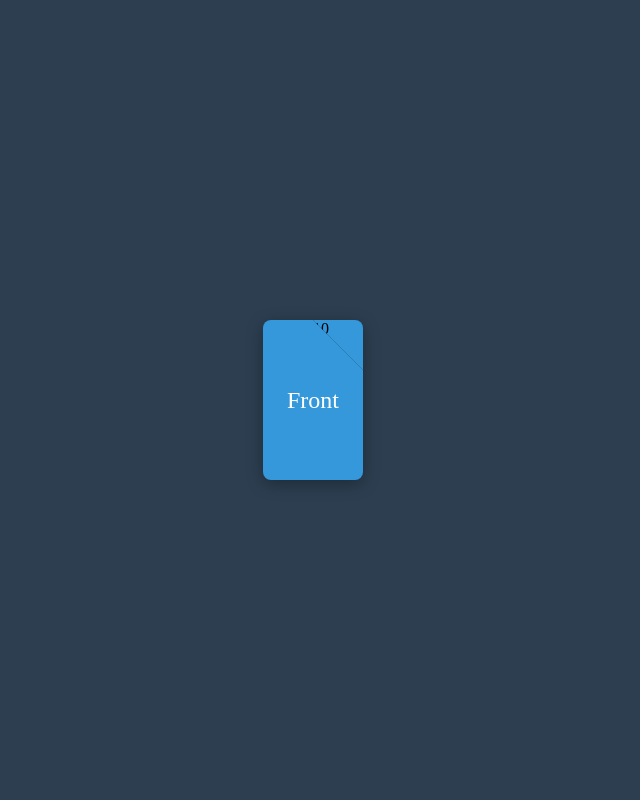
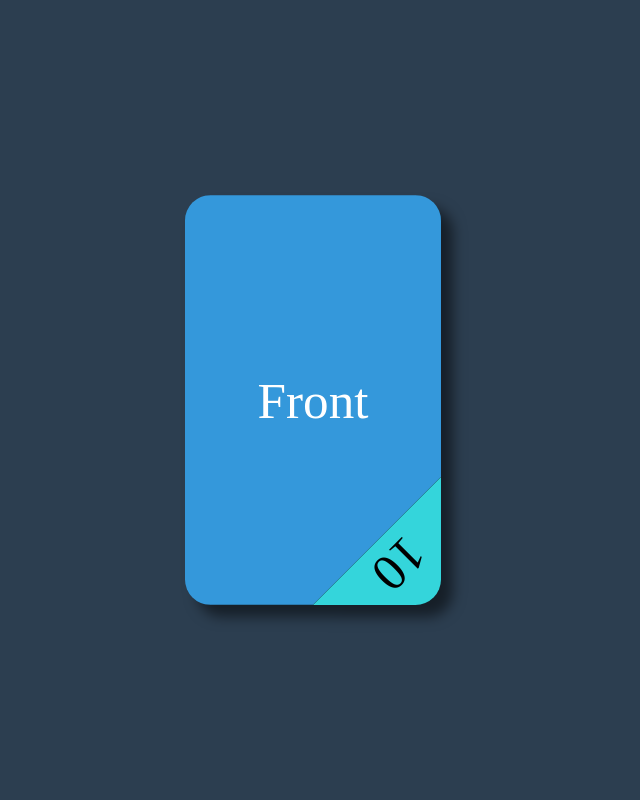
Before and after one commit to pcarioufr/tapis-vert, a Flask app: template services/webapp/flask/app/templates/test/cardt.jinja in a window 1280 px wide. Shown: the whole page, without its empty margins (327-967 px from the left). Run offline with Flask 3, Linux system fonts and the light colour scheme; the template is opened without the code that fills it, so the values that code supplies are empty; parts of the project's set-up code (start-up, migrations or seed data) failed here and were passed over.

Commit message:
polished test card

```diff
--- a/services/static/styles/test.css
+++ b/services/static/styles/test.css
@@ -7,14 +7,22 @@ body {
     background-color: #2c3e50;
 }
 
+
+
+:root {
+    --card-w: 20vw; /* card width */
+    --card-h: 32vw; /* card height */
+    --card-c: 10vw;  /* card corner size */
+ }
+
 /* Container for the card */
 .card-container {
-    width: 100px;
-    height: 160px;
+    width: var(--card-w);
+    height: var(--card-h);
     position: relative;
     cursor: pointer;
 
-    filter: drop-shadow( 0px 4px 8px rgba(0, 0, 0, 0.3));
+    filter: drop-shadow( 1vw 1vw 0.5vw rgba(0, 0, 0, 0.5));
 }
 
 /* Card */
@@ -41,16 +49,22 @@ body {
     display: flex;
     justify-content: center;
     align-items: center;
-    font-size: 24px;
+    font-size: 4vw;
     color: white;
-    border-radius: 8px;
+    border-radius: 2vw;
 
 }
 
 /* Front of the card */
 .card-front {
     background-color: #3498db;
-    clip-path: polygon(0% 0%, 0% 100%, 100% 100%, 100% 50px, 50% 0%);
+    clip-path: polygon(
+        0% 0%,
+        0% 100%,
+        calc( 100% - var(--card-c)) 100%,
+        100% calc(100% - var(--card-c)),
+        100% 0%
+    );
 
 }
 
@@ -72,18 +86,24 @@ body {
     position: absolute;
     width: 100%;
     height: 100%;
-    clip-path: polygon(0% 50px, 0% 100%, 100% 100%, 100% 0, 50px 0%);
+    clip-path: polygon(
+        0% 0%,
+        0% calc( 100% - var(--card-c)),
+        var(--card-c) 100%,
+        100% 100%,
+        100% 0%
+    );
 
     backface-visibility: hidden;
     transform: rotateY(180deg); /* The back face is rotated initially */
 
-    background: radial-gradient(circle at top left, #96291d var(--p1), #e74c3c var(--p2));
+    background: radial-gradient(ellipse 200% 60% at bottom left, #96291d var(--p1), #e74c3c var(--p2));
     transition: --p1 0.5s, --p2 0.5s
 }
 
 .peek-corner .card-back {
     --p1: 25%;
-    --p2: 50%;
+    --p2: 42%;
 }
 
 
@@ -91,43 +111,43 @@ body {
 .corner {
     content: '';
     position: absolute;
-    width: 50px;
-    height: 50px;
-    border-radius: 0 8px 0 0;
-    top: 0;
+    width: var(--card-c);
+    height: var(--card-c);
+    border-radius: 0 0 2vw 0;
+    bottom: 0;
     right: 0;
     transform-origin: center center;
     transform: rotate3d(1, 1, 0, 0deg); /* No initial rotation */
     transition: transform 0.5s ease-in-out;
-
+    will-change: transform;
+    clip-path: polygon(100% 0, 0 100%, 100% 100%)
 }
 
 
 /* Front corner peeking effect */
 .corner-front {
-    background-color: #3498db; /* Back color */
-    clip-path: polygon(0 0, 100% 0, 100% 100%);
+    background-color: #34d5db; /* Back color */
     backface-visibility: hidden;
+    display: flex;
 }
 
 /* Front corner peeking effect */
 .corner-back {
-    background-color: #e74c3c; /* Back color */
-    clip-path: polygon(0 0, 100% 0, 100% 100%);
+    background-color: #e78c3c; /* Back color */
 
     backface-visibility: hidden;
-    transform: rotate3d(0, 1, 0, 180deg) rotate3d(0, 0, 1, -90deg)
+    transform: rotate3d(0, 1, 0, 180deg) rotate3d(0, 0, 1, 90deg);
 }
 
 
 /* Peeking effect: Front corner lifts and back of the corner is revealed */
 .peek-corner .corner-front {
-    transform: rotate3d(1, 1, 0, 130deg); /* Rotate to lift the corner */
+    transform: rotate3d(-1, 1, 0, 130deg); /* Rotate to lift the corner */
 }
 
 /* Peeking effect: Front corner lifts and back of the corner is revealed */
 .peek-corner .corner-back {
-    transform: rotate3d(0, 1, 0, 180deg) rotate3d(0, 0, 1, -90deg) rotate3d(1, 1, 0, 130deg); /* Rotate to lift the corner */
+    transform: rotate3d(0, 1, 0, 180deg) rotate3d(0, 0, 1, 90deg) rotate3d(-1, 1, 0, -130deg); /* Rotate to lift the corner */
 }
 
 /* Card front text */
@@ -137,6 +157,15 @@ body {
     left: 50%;
     transform: translate(-50%, -50%);
     color: white;
-    font-size: 20px;
+    font-size: 2vw;
     font-weight: bold;
 }
+
+/* Card front text */
+span.corner-value {
+    position: relative;
+    margin: auto;
+    transform: rotate(135deg);
+    padding-bottom: 5vw;
+    font-size: 4vw;
+}
--- a/services/webapp/flask/app/templates/test/cardt.jinja
+++ b/services/webapp/flask/app/templates/test/cardt.jinja
@@ -13,7 +13,9 @@
     <div class="card" id="card">
         <div class="card-face card-front" id="card-front">Front</div>
         <div class="card-face card-back" id="card-back">Back</div>
-        <div class="corner corner-front" id="corner-front">10</div>
+        <div class="corner corner-front" id="corner-front">
+            <span class="corner-value" id="corner-value">10</span>
+        </div>
         <div class="corner corner-back" id="corner-back"></div>
     </div>
 </div>
@@ -22,14 +24,16 @@
 <script>
     const ccard = document.getElementById('card-container');
     const card = document.getElementById('card');
+    const cardb = document.getElementById('card-back');
 
     // Toggle the corner peek effect on click
-    ccard.addEventListener('click', function () {
+    cardb.addEventListener('click', function () {
         card.classList.toggle('peek-corner');
     });
 
     // Flip the card on double-click
     ccard.addEventListener('dblclick', function () {
+        card.classList.remove('peek-corner'); // Toggles the flipped class
         card.classList.toggle('flipped'); // Toggles the flipped class
     });
 
```
